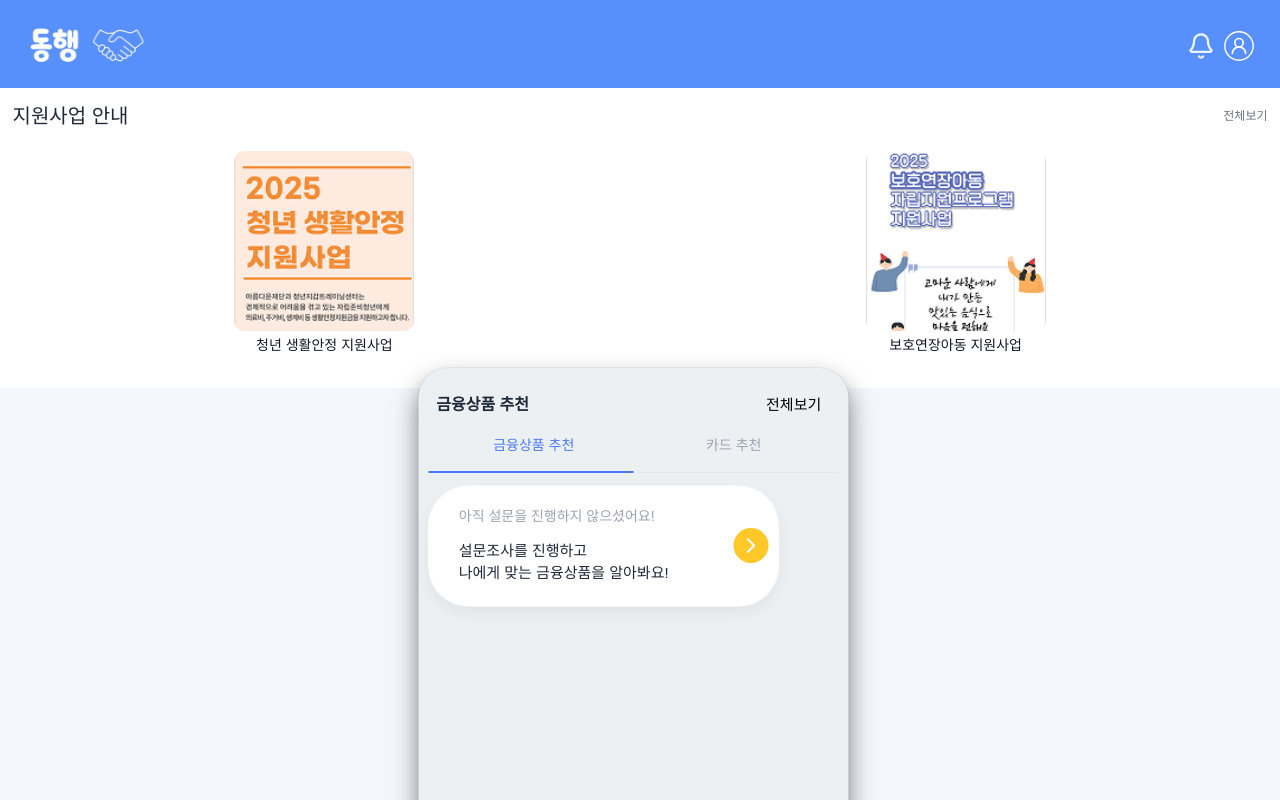
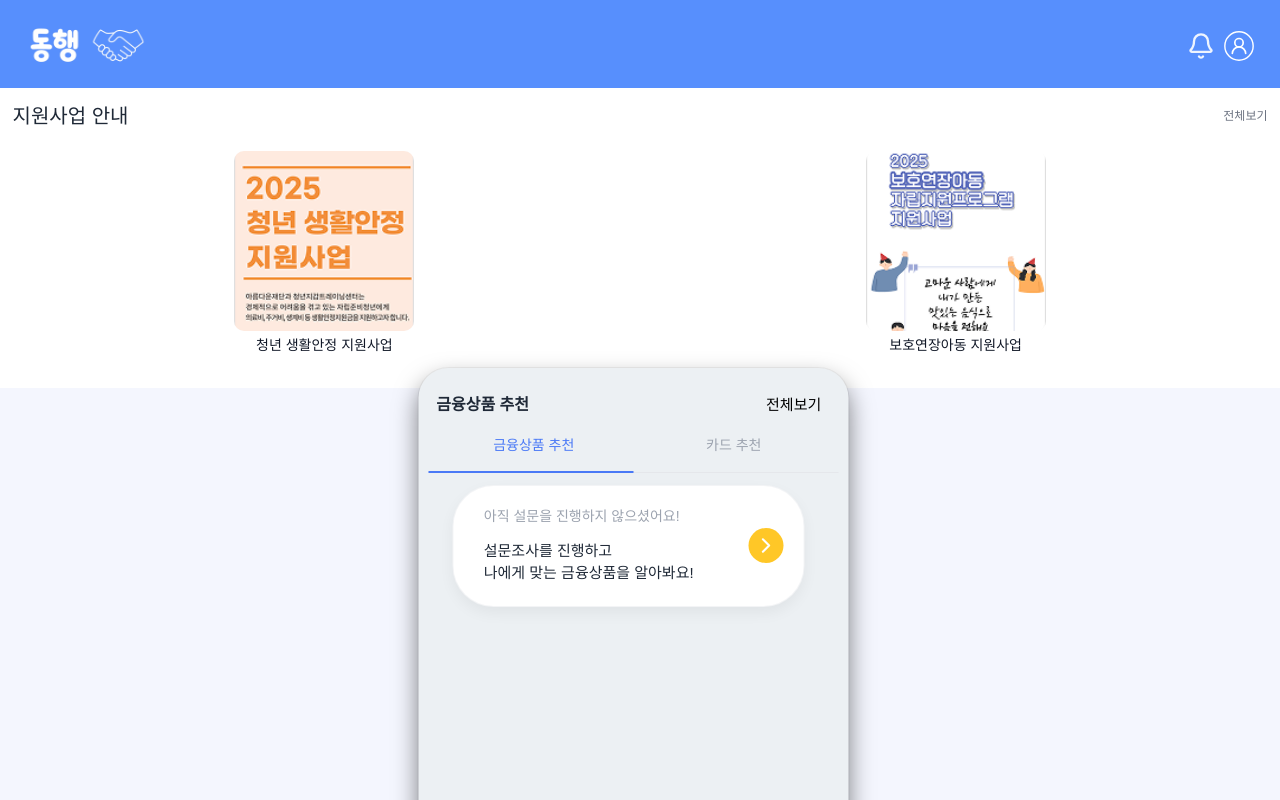
Before and after one commit to KB-hackathon-JGDL/frontend, a Vue app: page /home in a window 1280 px wide. Shown: the top 800 px of the page. Built offline with nearby package versions, Linux system fonts and the light colour scheme; a web font is replaced by a local one.

Commit message:
fix: 설문 블록 가운데 정렬

```diff
--- a/src/components/home/FinanceRecommendCard.vue
+++ b/src/components/home/FinanceRecommendCard.vue
@@ -143,7 +143,7 @@ const cardList = ref<CardItem[]>([
 
         <template v-else>
           <button
-            class="w-[350px] h-[120px] text-left rounded-[40px] bg-white p-4 mr-10 mt-10 ring-1 ring-gray-100 shadow-[0_6px_16px_rgba(0,0,0,0.06)] flex items-center justify-between"
+            class="w-[350px] h-[120px] text-left rounded-[40px] bg-white p-4 ml-10 mt-10 ring-1 ring-gray-100 shadow-[0_6px_16px_rgba(0,0,0,0.06)] flex items-center justify-between"
             @click="startSurvey"
           >
             <div class="ml-8">
@@ -155,7 +155,7 @@ const cardList = ref<CardItem[]>([
               </p>
             </div>
             <span
-              class="w-14 h-14 rounded-full bg-[#FFC727] grid place-items-center"
+              class="w-14 h-14 rounded-full bg-[#FFC727] grid place-items-center mr-4"
             >
               <ChevronRight :size="25" class="text-[#ffffff]" />
             </span>
```
